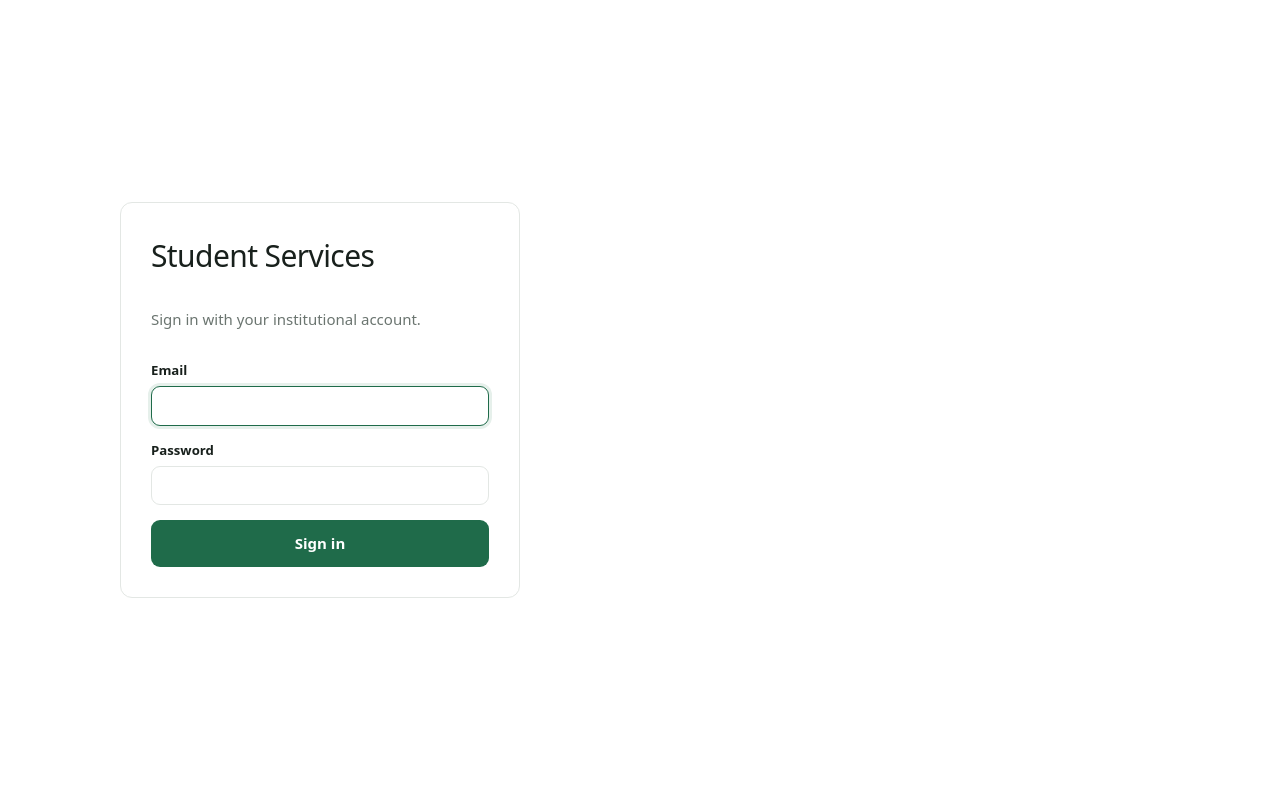
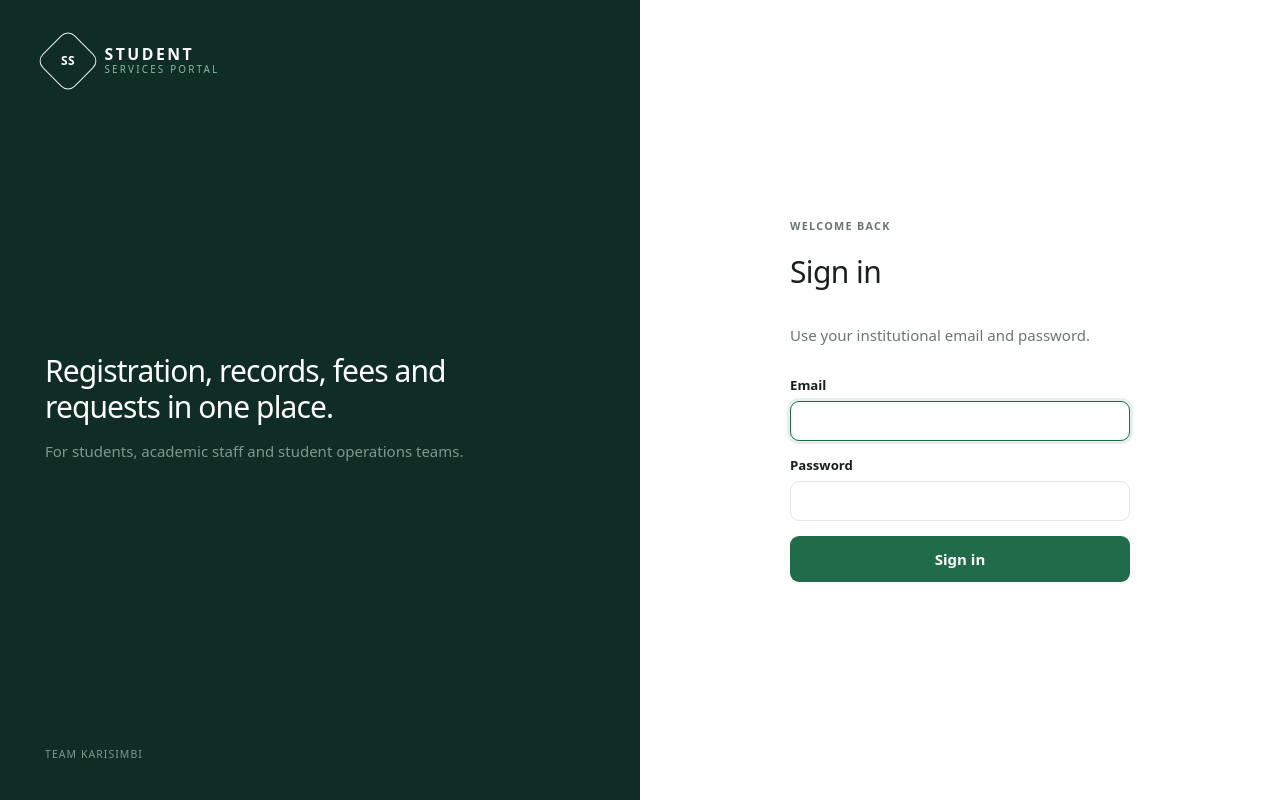
Before and after one commit to uyishimeevode/student-services, a React (Vite) app in the folder apps/web/: page /login in a window 1280 px wide. Built offline with nearby package versions, Linux system fonts and the light colour scheme; no server answers.

Commit message:
style(web): split-screen sign-in page

```diff
--- a/apps/web/src/pages/LoginPage.tsx
+++ b/apps/web/src/pages/LoginPage.tsx
@@ -32,9 +32,26 @@ export function LoginPage() {
 
   return (
     <div className="auth-page">
-      <form className="card auth-card" onSubmit={submit}>
-        <h1>Student Services</h1>
-        <p className="muted">Sign in with your institutional account.</p>
+      <aside className="auth-brand">
+        <div className="brand">
+          <span className="brand-mark">
+            <span>SS</span>
+          </span>
+          <span className="brand-text">
+            <strong>STUDENT</strong>
+            <small>SERVICES PORTAL</small>
+          </span>
+        </div>
+        <div className="auth-pitch">
+          <h2>Registration, records, fees and requests in one place.</h2>
+          <p>For students, academic staff and student operations teams.</p>
+        </div>
+        <small className="auth-foot">Team Karisimbi</small>
+      </aside>
+      <form className="auth-card" onSubmit={submit}>
+        <span className="eyebrow">WELCOME BACK</span>
+        <h1>Sign in</h1>
+        <p className="muted">Use your institutional email and password.</p>
         <ErrorNotice error={error} />
         <Field label="Email">
           <input type="email" value={email} onChange={(e) => setEmail(e.target.value)} required autoFocus />
```
